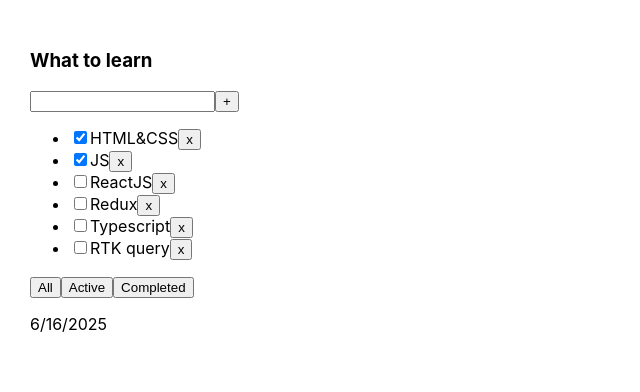
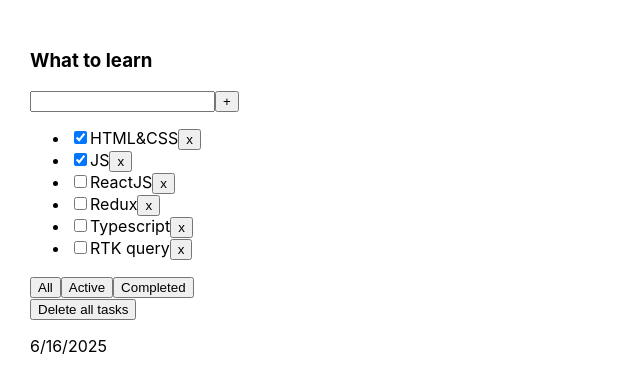
Before and after one commit to Viktor1504/TODO-APP, a React (Vite) app: page / in a window 1280 px wide. Shown: the top 392 px of the page, without its empty margins (0-640 px from the left). Built offline with nearby package versions, Linux system fonts and the light colour scheme.

Commit message:
createTask

```diff
--- a/src/App.tsx
+++ b/src/App.tsx
@@ -5,22 +5,37 @@
 export const App = () => {
     const [filter, setFilter] = useState<FilterValues>('all');
     const [tasks, setTasks] = useState<Task[]>([
-        {id: 1, title: 'HTML&CSS', isDone: true},
-        {id: 2, title: 'JS', isDone: true},
-        {id: 3, title: 'ReactJS', isDone: false},
-        {id: 4, title: 'Redux', isDone: false},
-        {id: 5, title: 'Typescript', isDone: false},
-        {id: 6, title: 'RTK query', isDone: false},
+        {id: crypto.randomUUID(), title: 'HTML&CSS', isDone: true},
+        {id: crypto.randomUUID(), title: 'JS', isDone: true},
+        {id: crypto.randomUUID(), title: 'ReactJS', isDone: false},
+        {id: crypto.randomUUID(), title: 'Redux', isDone: false},
+        {id: crypto.randomUUID(), title: 'Typescript', isDone: false},
+        {id: crypto.randomUUID(), title: 'RTK query', isDone: false},
     ])
 
-    const deleteTask = (id: number) => {
+    const deleteAllTasks = () => {
+        setTasks([])
+    }
+
+    const deleteTask = (id: string) => {
         const filteredTasks: Task[] = tasks.filter((task: Task) => task.id !== id)
         setTasks(filteredTasks)
     }
 
+    const createTask = (title: string) => {
+        const newTask = {id: crypto.randomUUID(), title, isDone: false}
+        const newTasks = [newTask, ...tasks]
+        setTasks(newTasks)
+    }
+
+    const changeTaskStatus = (taskId: string) => {
+        const newTasks = tasks.map(task => task.id === taskId ? {...task, isDone: !task.isDone} : task)
+        setTasks(newTasks)
+    }
+
     const changeFilter = (filter: FilterValues) => setFilter(filter)
 
-    const filterTasks = (tasks: Task[], filter: FilterValues) => {
+    const getFilteredTasks = (tasks: Task[], filter: FilterValues) => {
         switch (filter) {
             case 'active':
                 return tasks.filter(task => !task.isDone);
@@ -31,12 +46,13 @@
         }
     }
 
-    const filteredTasks = filterTasks(tasks, filter)
+    const filteredTasks = getFilteredTasks(tasks, filter)
 
     return (
         <div className="app">
             <TodolistItem changeFilter={changeFilter} title="What to learn" tasks={filteredTasks} date={new Date()}
-                          deleteTask={deleteTask}/>
+                          deleteTask={deleteTask} createTask={createTask} changeTaskStatus={changeTaskStatus}
+                          deleteAllTasks={deleteAllTasks}/>
         </div>
     )
 }
--- a/src/TodolistItem.tsx
+++ b/src/TodolistItem.tsx
@@ -1,7 +1,9 @@
 import {Button} from "./Button.tsx";
+import {ChangeEvent, useState} from "react";
+import {KeyboardEvent} from "react";
 
 export type Task = {
-    id: number
+    id: string
     title: string
     isDone: boolean
 }
@@ -12,27 +14,63 @@
     title: string
     tasks: Task[]
     date?: Date
-    deleteTask: (id: number) => void
+    deleteTask: (id: string) => void
     changeFilter: (filter: FilterValues) => void
+    createTask: (title: string) => void
+    changeTaskStatus: (id: string) => void
+    deleteAllTasks: () => void
 }
 
-export const TodolistItem = ({title, tasks, date, deleteTask, changeFilter}: Props) => {
+export const TodolistItem = ({
+                                 title,
+                                 tasks,
+                                 date,
+                                 deleteTask,
+                                 changeFilter,
+                                 createTask,
+                                 changeTaskStatus,
+                                 deleteAllTasks
+                             }: Props) => {
+    const [taskTitle, setTaskTitle] = useState<string>('')
+
+    const createTaskOnEnterHandler = (e: KeyboardEvent<HTMLInputElement>) => {
+        if (e.key === 'Enter') {
+            createTaskHandler();
+        }
+    }
+
+    const changeTaskTitleHandler = (e: ChangeEvent<HTMLInputElement>) => {
+        setTaskTitle(e.currentTarget.value)
+    }
+
+    const createTaskHandler = () => {
+        if (taskTitle && taskTitle.trim()) {
+            createTask(taskTitle.trim());
+            setTaskTitle('')
+        }
+    }
+
+    const deleteTaskHandler = (id: string) => {
+        deleteTask(id)
+    }
+
     return (
         <div>
             <h3>{title}</h3>
             <div>
-                <input type={'text'}/>
-                <Button title={'+'} onClick={() => {
-                }}/>
+                <input value={taskTitle} onChange={changeTaskTitleHandler}
+                       onKeyDown={createTaskOnEnterHandler}/>
+                <Button title={'+'} onClick={createTaskHandler}/>
             </div>
             {tasks.length === 0 ? <p>No tasks</p> :
                 <ul>
                     {tasks.map((task) => {
                         return (
                             <li key={task.id}>
-                                <input type="checkbox" checked={task.isDone}/>
+                                <input type="checkbox" checked={task.isDone}
+                                       onChange={() => changeTaskStatus(task.id)}/>
                                 <span>{task.title}</span>
-                                <Button title={'x'} onClick={() => deleteTask(task.id)}/></li>
+                                <Button title={'x'} onClick={() => deleteTaskHandler(task.id)}/></li>
                         )
                     })}
                 </ul>
@@ -42,6 +80,7 @@
                 <Button title={'Active'} onClick={() => changeFilter('active')}/>
                 <Button title={'Completed'} onClick={() => changeFilter('completed')}/>
             </div>
+            <Button title={'Delete all tasks'} onClick={deleteAllTasks}/>
             <div>
                 <p>{date?.toLocaleDateString()}</p>
             </div>
```
Also changed, not shown: src/Button.tsx (line endings or trailing spaces).
